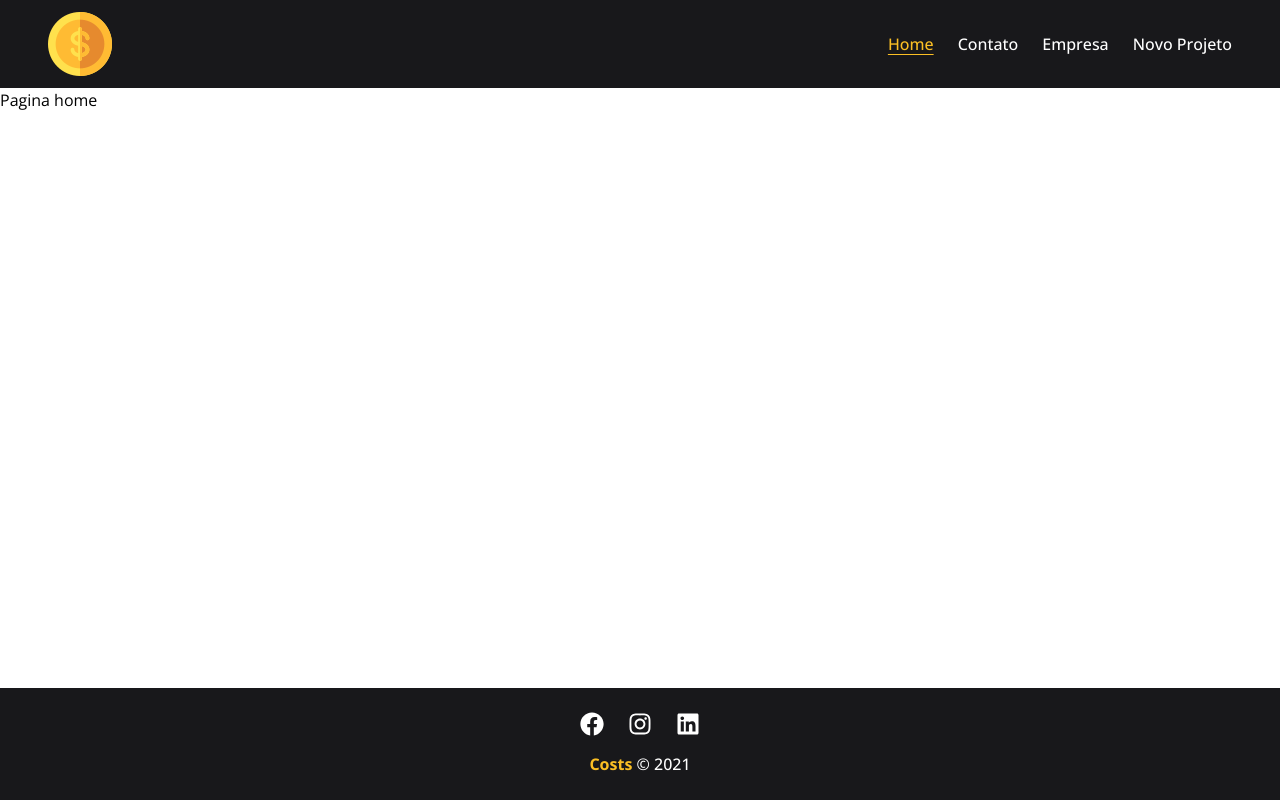
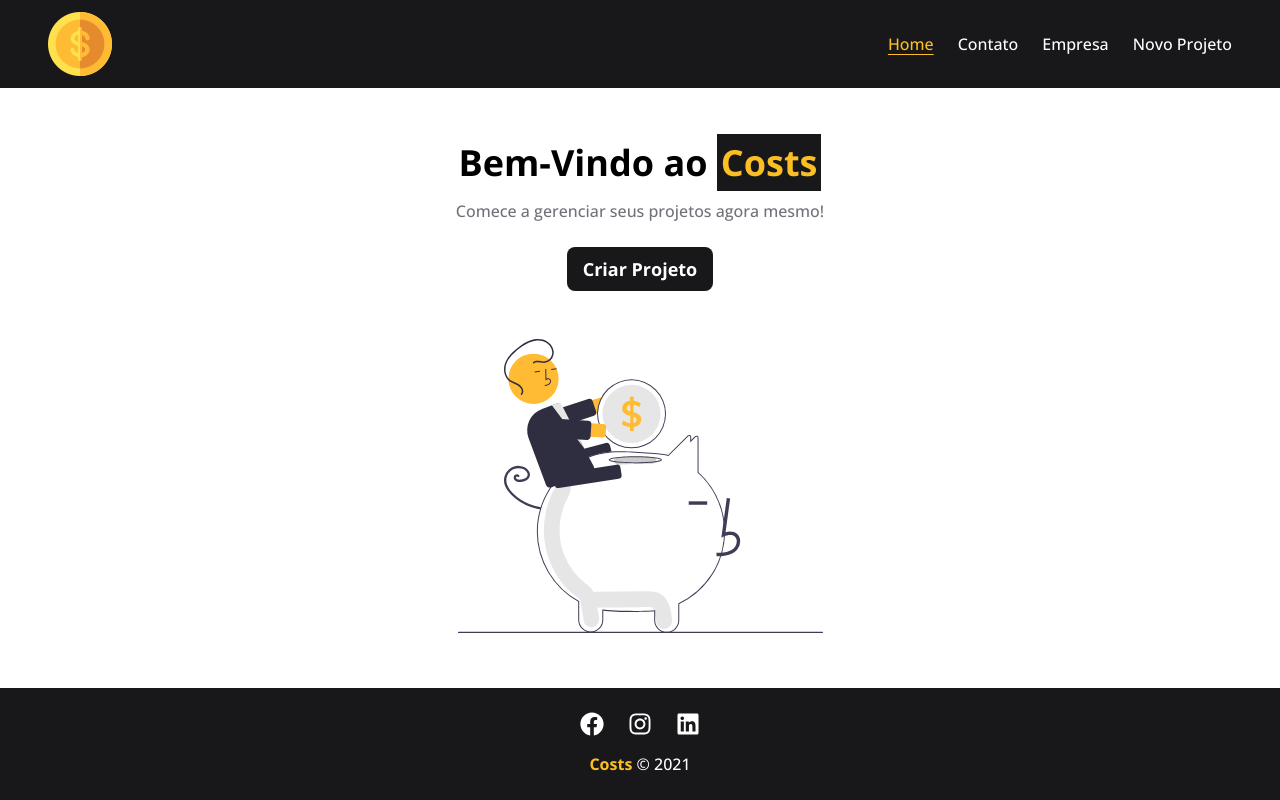
Before and after one commit to kaycso/gerenciar-projetos, a React (Vite) app: page / in a window 1280 px wide. Built offline with nearby package versions, Linux system fonts and the light colour scheme.

Commit message:
feat: implement Home page with full content

```diff
--- a/src/App.jsx
+++ b/src/App.jsx
@@ -6,7 +6,7 @@ function App() {
   return (
     <>
       <Header />
-      <main className="flex-1">
+      <main className="my-8 flex-1">
         <Outlet />
       </main>
       <Footer />
--- a/src/pages/Home.jsx
+++ b/src/pages/Home.jsx
@@ -1,5 +1,31 @@
+import { Link } from "react-router";
+import savings from "../assets/images/savings.svg";
+
 const Home = () => {
-  return <h1>Pagina home</h1>;
+  return (
+    <section className="flex h-full flex-col items-center justify-center gap-12">
+      <div className="flex flex-col items-center gap-6">
+        <div className="flex flex-col items-center gap-4">
+          <h1 className="text-4xl font-bold">
+            Bem-Vindo ao{" "}
+            <span className="bg-zinc-900 p-1 text-amber-400">Costs</span>
+          </h1>
+          <p className="font-medium text-zinc-500">
+            Comece a gerenciar seus projetos agora mesmo!
+          </p>
+        </div>
+        <Link
+          to="/newproject"
+          className="rounded-lg bg-zinc-900 px-4 py-2 text-lg font-bold text-white transition hover:text-amber-400"
+        >
+          Criar Projeto
+        </Link>
+      </div>
+      <div className="">
+        <img src={savings} alt="" width={365} />
+      </div>
+    </section>
+  );
 };
 
 export default Home;
```
